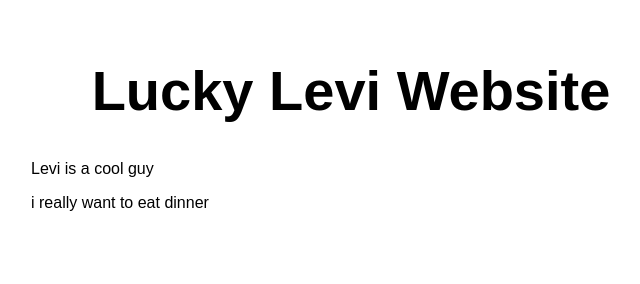
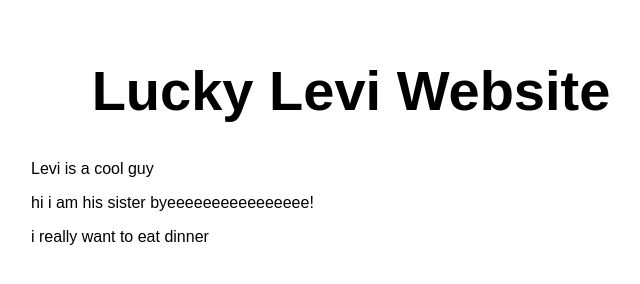
Before and after one commit to lukehammer/Lucky-Levi-Website, a website: page src/index.html in a window 1280 px wide. Shown: the whole page, without its empty margins (289-929 px from the left). Drawn offline with Linux system fonts and the light colour scheme.

Commit message:
Update index.html

```diff
--- a/src/index.html
+++ b/src/index.html
@@ -12,6 +12,7 @@
   <main>
     <h1>Lucky Levi Website</h1>
     <p>Levi is a cool guy</p>
+  <p></p>  hi i am his sister byeeeeeeeeeeeeeeee! </p>
 
     <div>
         i really want to eat dinner
```
